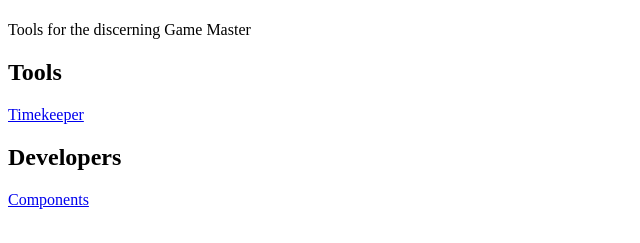
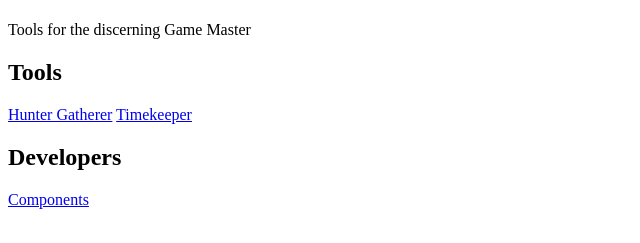
Before and after one commit to luetkemj/aglet, a website: page index.html in a window 1280 px wide. Shown: the part 59-302 px from the top of the page, without its empty margins (0-640 px from the left). Drawn offline with Linux system fonts and the light colour scheme.

Commit message:
add links to hg

```diff
--- a/index.html
+++ b/index.html
@@ -22,6 +22,7 @@
     <h1>Aglet.io</h1>
     <p>Tools for the discerning Game Master</p>
     <h2>Tools</h2>
+    <a href="http://aglet.io/tools/hunter-gatherer/">Hunter Gatherer</a>
     <a href="http://aglet.io/tools/timekeeper/">Timekeeper</a>
 
     <h2>Developers</h2>
```
Also changed, not shown: tools/index.html (+1 -0 lines).
